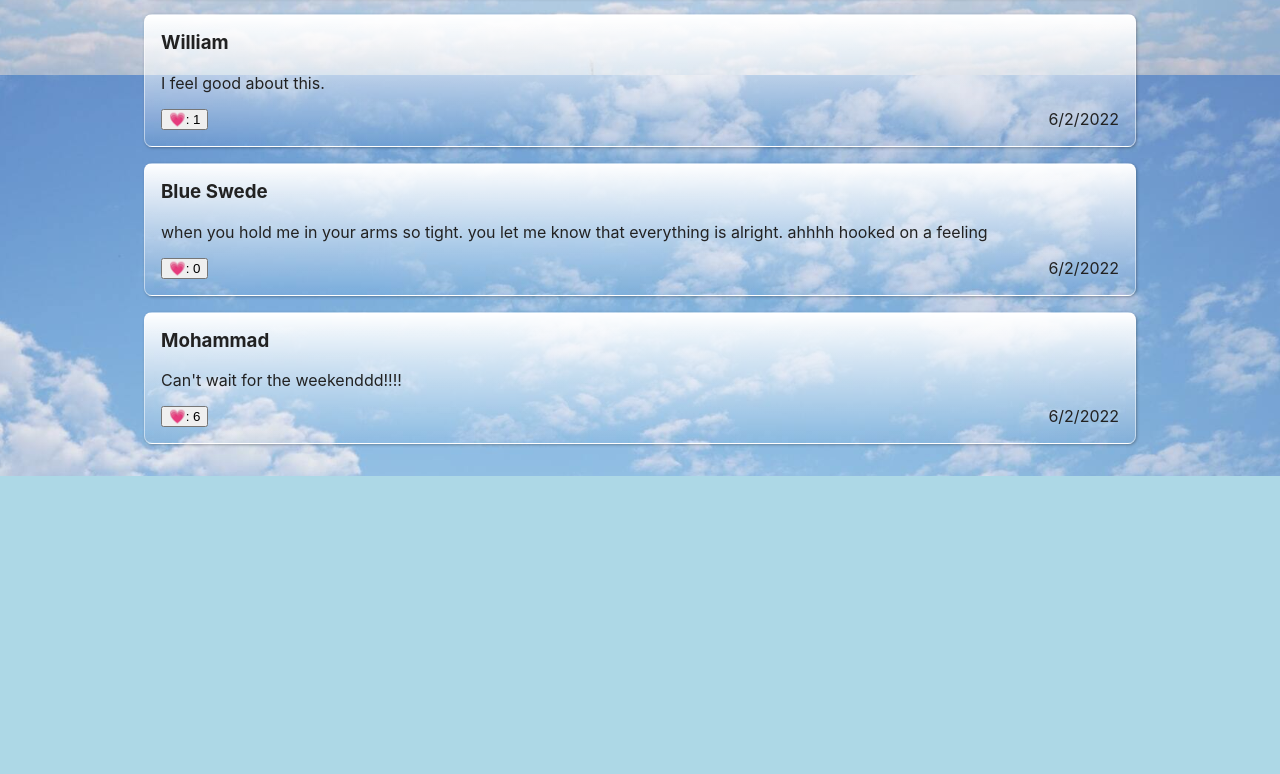
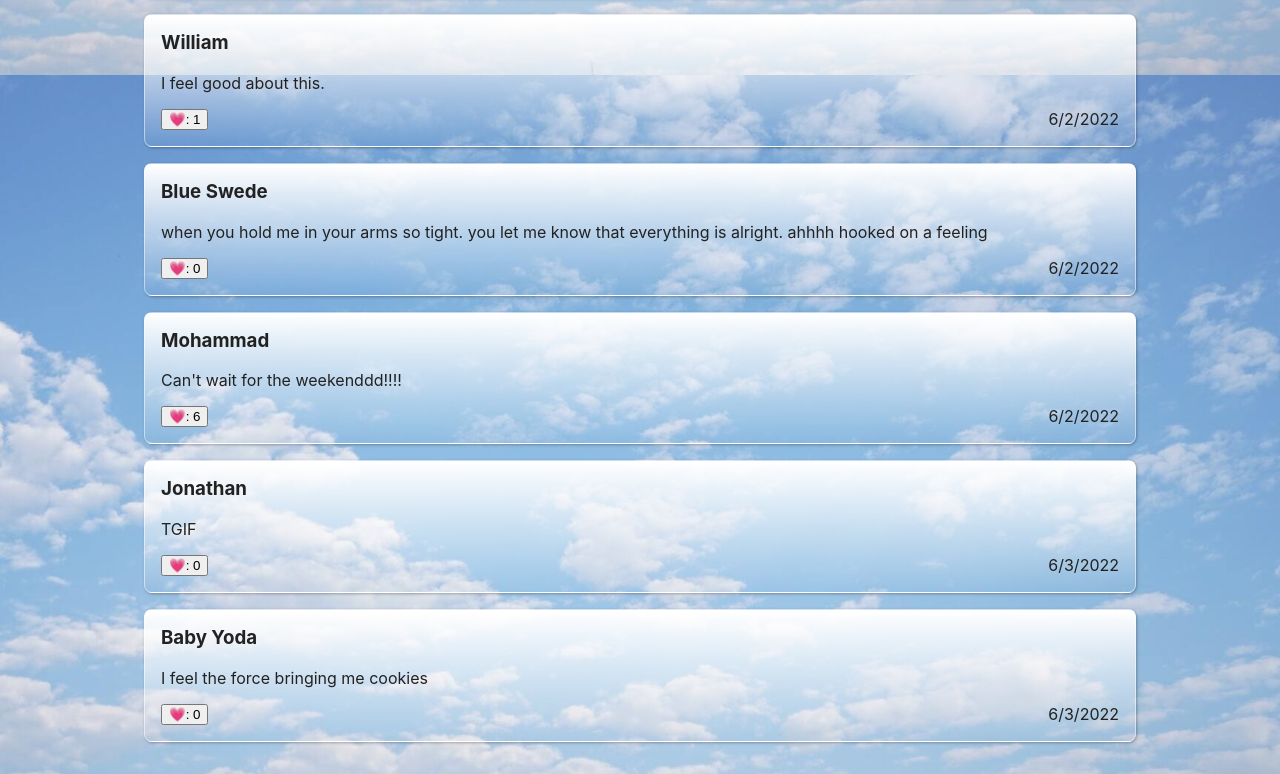
Before and after one commit to jaythoven/Journaling-App-Feelings-Forum, a React (Create React App) app: page /Feelings in a window 1280 px wide. Shown: the part 1525-2299 px from the top of the page. Before the commit the page ends 2001 px from the top, so only its background shows below. Built offline with nearby package versions, Linux system fonts and the light colour scheme; data requests are answered from the project's data file.

Commit message:
added scroll to bottom after submit

```diff
--- a/db.json
+++ b/db.json
@@ -83,6 +83,20 @@
       "likes": 6,
       "date": "6/2/2022",
       "id": 13
+    },
+    {
+      "name": "Jonathan",
+      "content": "TGIF",
+      "likes": 0,
+      "date": "6/3/2022",
+      "id": 14
+    },
+    {
+      "name": "Baby Yoda",
+      "content": "I feel the force bringing me cookies",
+      "likes": 0,
+      "date": "6/3/2022",
+      "id": 15
     }
   ]
 }
--- a/src/App.js
+++ b/src/App.js
@@ -1,4 +1,4 @@
-import React, { useState, useEffect } from "react";
+import React, { useState, useEffect, useRef } from "react";
 import About from "./components/About";
 import FeelingsContainer from "./components/FeelingsContainer";
 import Form from "./components/Form";
@@ -30,6 +30,11 @@ function App() {
     const updatedFeelings = feelingData.map((feeling) => feeling.id === updatedFeeling.id ? updatedFeeling : feeling);
     setFeelingData(updatedFeelings);
   }
+  const messagesEndRef = useRef(null);
+  const scrollToBottom = () => {
+    messagesEndRef.current.scrollIntoView({ behavior: "smooth" });
+  };
+  useEffect(scrollToBottom, [feelingData]);
 
   return (
     <div className="App">
@@ -39,7 +44,7 @@ function App() {
           <About />
         </Route>
         <Route exact path="/Feelings">
-          <FeelingsContainer feelings={feelingData} handleUpdateFeeling={handleUpdateFeeling} />
+          <FeelingsContainer feelings={feelingData} handleUpdateFeeling={handleUpdateFeeling} messagesEndRef={messagesEndRef}/>
         </Route>
         <Route exact path="/Share">
           <Form setFeelingData={setFeelingData} />
--- a/src/components/FeelingsContainer.js
+++ b/src/components/FeelingsContainer.js
@@ -1,7 +1,7 @@
 import React, { useState, useEffect } from "react";
 import FeelingCard from "./FeelingCard";
 
-function FeelingsContainer({ feelings, handleUpdateFeeling }) {
+function FeelingsContainer({ feelings, handleUpdateFeeling, messagesEndRef }) {
   return (
 
     <div id="container" className="feelings-container">
@@ -9,6 +9,7 @@ function FeelingsContainer({ feelings, handleUpdateFeeling }) {
       {feelings.length === undefined ? <div>Still loading...</div> : feelings.map((feeling) =>
         <FeelingCard key={feeling.id} feeling={feeling} handleUpdateFeeling={handleUpdateFeeling} />
       )}
+      <div ref={messagesEndRef} />
     </div>
   );
 
--- a/src/components/Form.js
+++ b/src/components/Form.js
@@ -11,7 +11,6 @@ const initialForm = {
 function Form({ setFeelingData }) {
     const [form, setForm] = useState(initialForm);
     const [hidden, setHidden] = useState(true);
-
     function handleChange(e) {
         setForm((currentFormState) => ({ ...currentFormState, [e.target.name]: e.target.value }));
         setHidden(!hidden);
```
